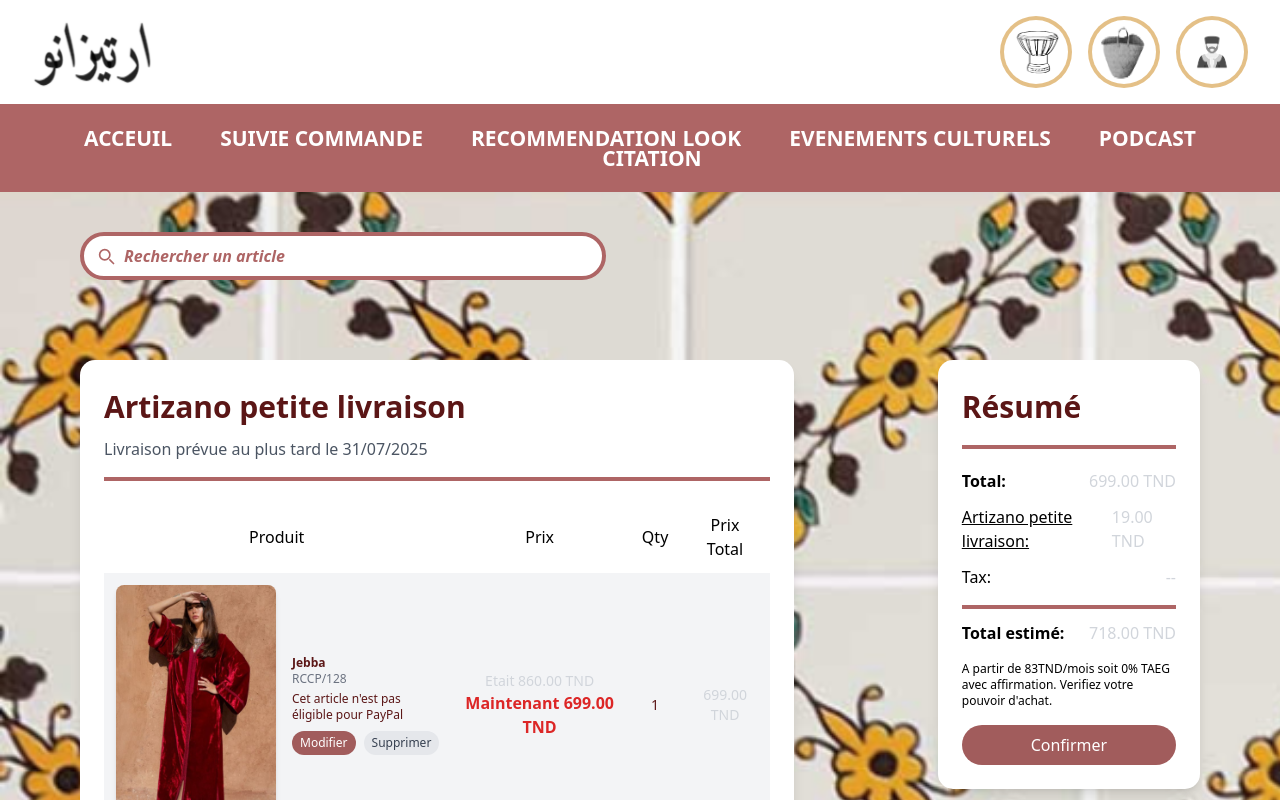
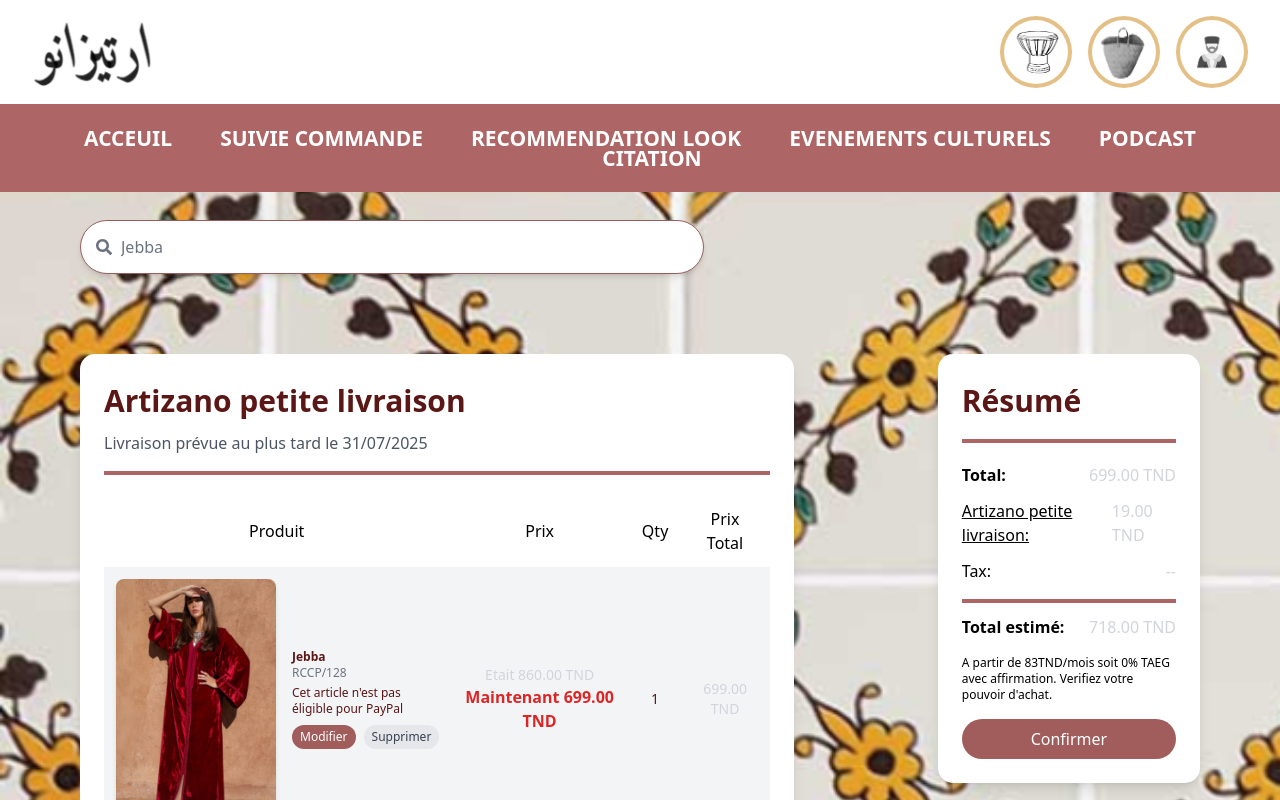
Before and after one commit to Hafedh-Jendoubi/Artizano, a React (Vite) app: page /Card in a window 1280 px wide. Shown: the top 800 px of the page. Built offline with nearby package versions, Linux system fonts and the light colour scheme.

Commit message:
Finishing the last modification

```diff
--- a/public/style.css
+++ b/public/style.css
@@ -1010,6 +1010,10 @@ select {
   margin-top: -60px;
 }
 
+.mt-7 {
+  margin-top: 1.75rem;
+}
+
 .block {
   display: block;
 }
--- a/src/components/Card.jsx
+++ b/src/components/Card.jsx
@@ -1,24 +1,14 @@
+import { FaSearch } from "react-icons/fa";
+
 function Card() {
     return (
         <main className="md:px-20">
-            <div className="relative max-w-[526px] mt-10 ml-6 md:ml-0">
-                <svg
-                    className="absolute left-4 top-1/2 transform -translate-y-1/2 w-5 h-5 text-[#AE6565]"
-                    xmlns="http://www.w3.org/2000/svg"
-                    fill="none"
-                    viewBox="0 0 24 24"
-                    stroke="currentColor"
-                >
-                    <path
-                        strokeLinecap="round"
-                        strokeLinejoin="round"
-                        strokeWidth="2"
-                        d="M21 21l-4.35-4.35M16.65 10.5a6.15 6.15 0 1 1-12.3 0 6.15 6.15 0 0 1 12.3 0z"
-                    />
-                </svg>
+            <div className="relative w-[624px] h-[54px] mt-7">
+                <FaSearch className="absolute left-4 top-1/2 transform -translate-y-1/2 text-gray-500" />
                 <input
-                    className="bg-white border-[4px] border-[#AE6565] w-full pl-10 rounded-full placeholder:text-[#AE6565] placeholder:italic placeholder:font-semibold focus:outline-none focus:ring-2 focus:ring-[#AE6565]"
-                    placeholder="Rechercher un article"
+                    type="text"
+                    placeholder="Jebba"
+                    className="w-full h-full pl-10 pr-4 border border-[#985F5A] rounded-full focus:ring-2 focus:ring-[#985F5A] focus:outline-none shadow-md"
                 />
             </div>
 
```
